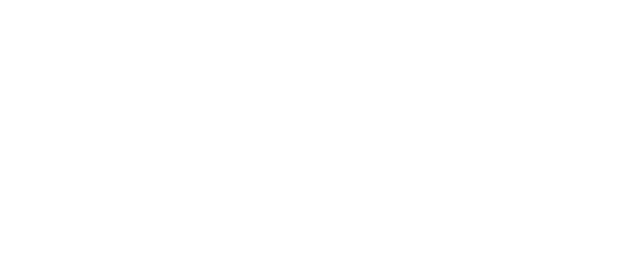
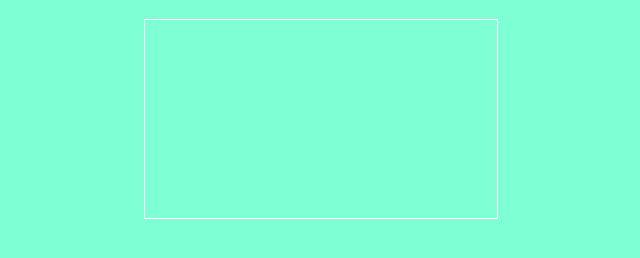
Before and after one commit to djangothesolarboy/html-rpg, a plain HTML site: page index.html in a window 1280 px wide. Shown: the whole page, without its empty margins (319-959 px from the left). Drawn offline with Linux system fonts and the light colour scheme.

Commit message:
:sparkles: Stuff

```diff
--- a/css/index.css
+++ b/css/index.css
@@ -0,0 +1,19 @@
+* {
+    box-sizing: border-box;
+}
+
+body {
+    background-color: aquamarine;
+    overflow: hidden;
+    padding: 0;
+    margin: 0;
+}
+
+.game-container {
+    outline: 1px solid white;
+    position: relative;
+    margin: 0 auto;
+    margin-top: 20px;
+    height: 198px; /* same as from canvas */
+    width: 352px; /* same as from canvas */
+}
--- a/index.html
+++ b/index.html
@@ -5,8 +5,16 @@
     <meta http-equiv="X-UA-Compatible" content="IE=edge">
     <meta name="viewport" content="width=device-width, initial-scale=1.0">
     <title>Html RPG</title>
+    <link rel="stylesheet" href="./css/index.css">
 </head>
 <body>
+    <div class="game-container">
+        <!-- 16:9 aspect ratio -->
+        <canvas class="game-canvas" width='352' height='198'></canvas>
+    </div>
 
+    <!-- scripts -->
+    <script src='./js/Overworld.js'></script>
+    <script src='./js/init.js'></script>
 </body>
 </html>
--- /dev/null
+++ b/js/Overworld.js
@@ -0,0 +1,11 @@
+class Overworld {
+    constructor(config) {
+        this.element = config.element;
+        this.canvas = this.element.querySelector('.game-canvas');
+        this.ctx = this.canvas.getContext('2d');
+    }
+
+    init() {
+        console.log('overworld running', this)
+    }
+}
--- /dev/null
+++ b/js/init.js
@@ -0,0 +1,7 @@
+(function () {
+    const overworld = new Overworld({
+        element: document.querySelector('.game-container')
+    });
+    overworld.init();
+    console.log('running')
+})();
```
Also changed, not shown: data/folder-structure.png (added), js/index.js (deleted), 2 other files.
